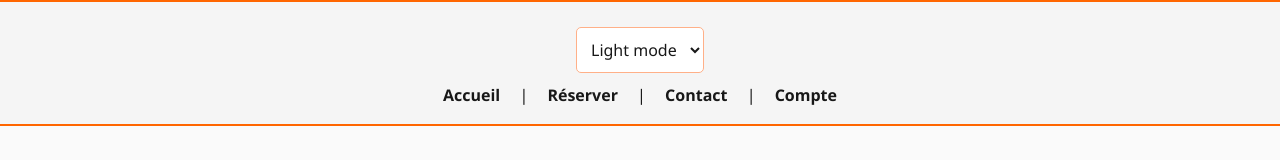
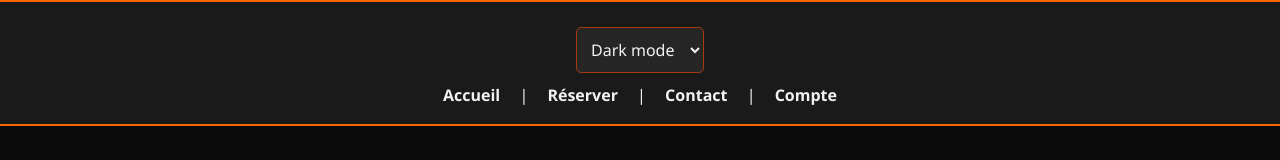
Before and after one commit to Spatulox/page-vitrine, a React (Vite) app in the folder front/: page / in a window 1280 px wide. Shown: the top 160 px of the page. Built offline with nearby package versions, Linux system fonts and the light colour scheme; no server answers.

Commit message:
Dark theme by default

```diff
--- a/front/src/components/Theme.ts
+++ b/front/src/components/Theme.ts
@@ -5,7 +5,7 @@ export type Theme = "light" | "dark";
 export function useTheme(): [Theme, (theme: Theme) => void] {
   const [theme, setTheme] = useState<Theme>(() => {
     const saved = localStorage.getItem("theme");
-    return (saved === "dark" || saved === "light") ? saved : "light";
+    return (saved === "dark" || saved === "light") ? saved : "dark";
   });
 
   useEffect(() => {
```
